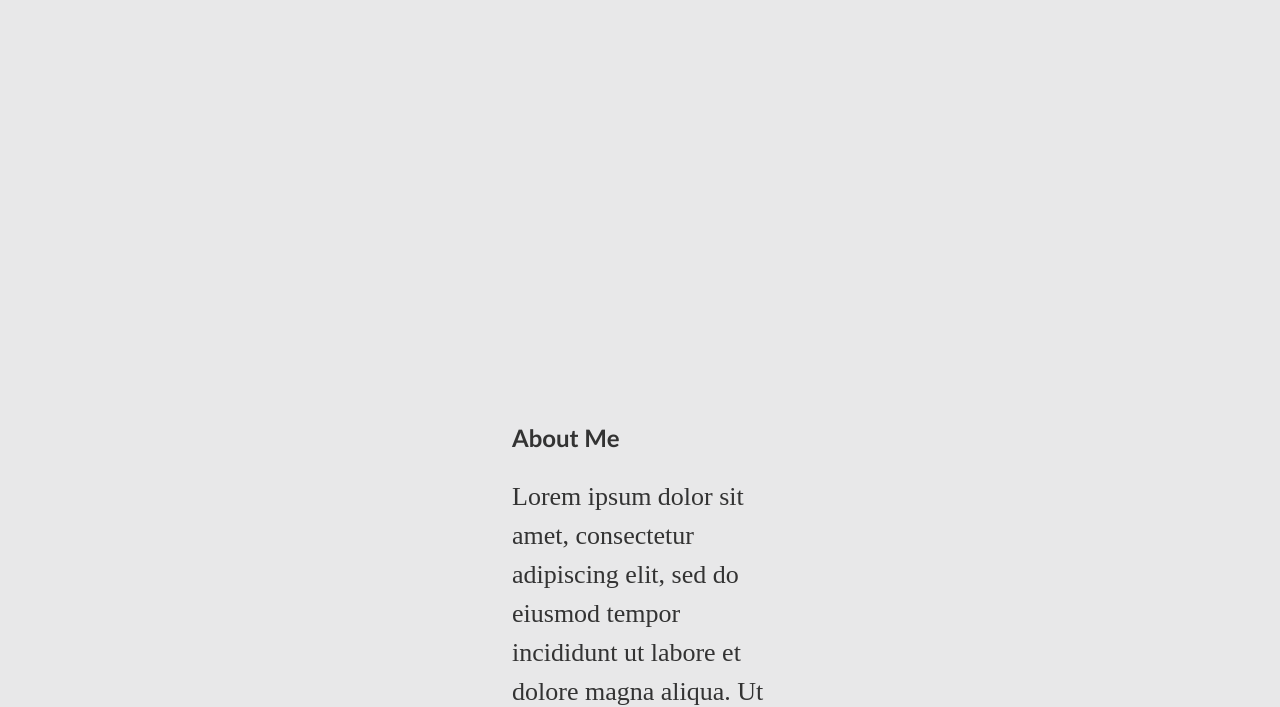
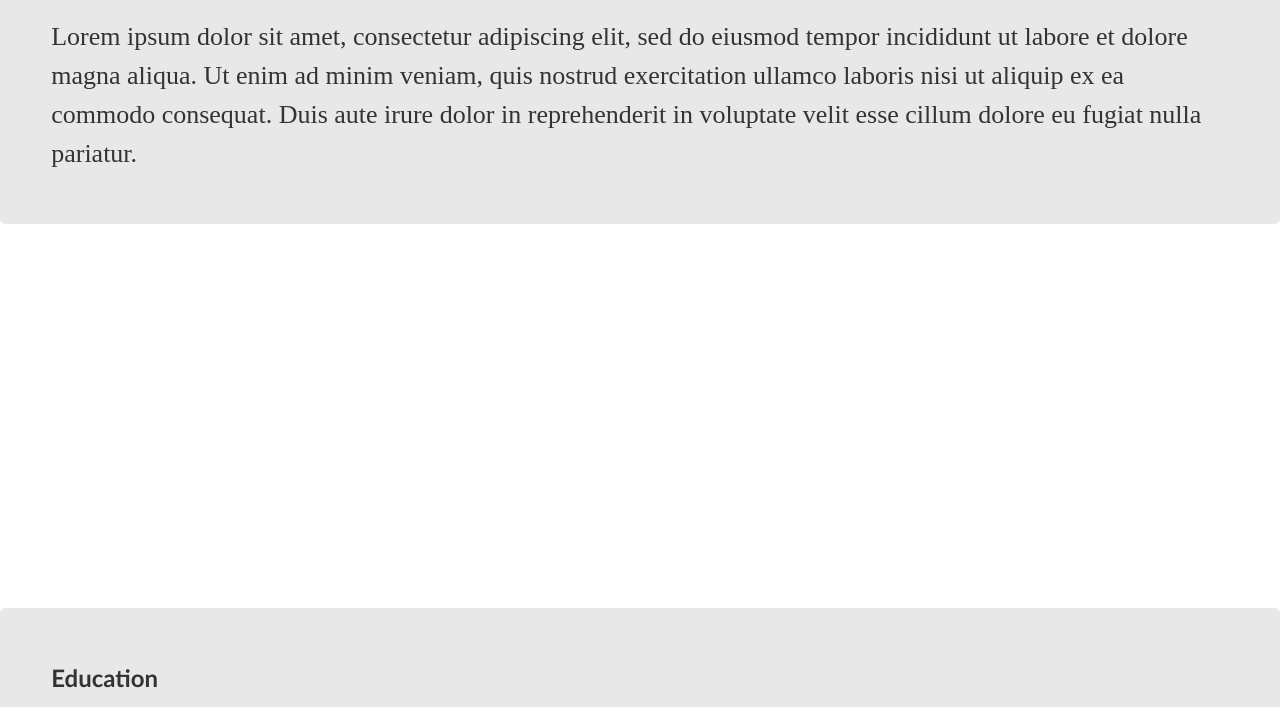
Before and after one commit to metin941/devhub, a plain HTML site: page index.html in a window 1280 px wide. Shown: the part 93-800 px from the top of the page. Drawn offline with Linux system fonts and the light colour scheme.

Commit message:
Update styles.css

```diff
--- a/styles.css
+++ b/styles.css
@@ -90,9 +90,8 @@ body {
 
 
 section {
-
-    padding: 40%;
-    margin-bottom: 3%;
+    padding: 4%;
+    margin-bottom: 30%;
     background-color: #b2b2b44b;
     border-radius: 5px;
 }
```
